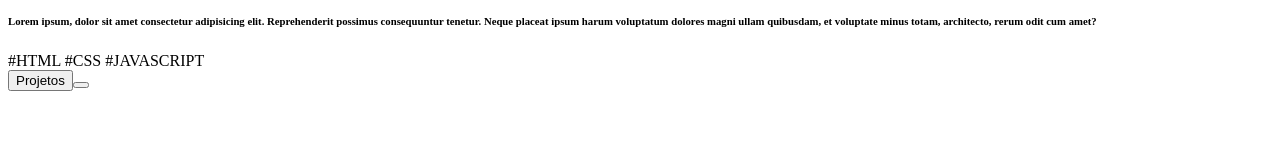
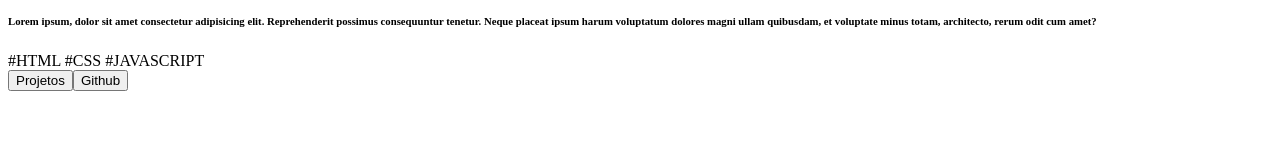
Before and after one commit to RenatoFBabi/exemplo7, a React (Vite) app: page / in a window 1280 px wide. Shown: the part 127-287 px from the top of the page. Built offline with nearby package versions, Linux system fonts and the light colour scheme; the HTML template or start-up script is replaced by a standard one.

Commit message:
Botões atualizados

```diff
--- a/src/components/Home/Home.jsx
+++ b/src/components/Home/Home.jsx
@@ -22,7 +22,9 @@ const Home = ()=>{
     <button className="border rounded-2xl bg-blue-600 text-white shadow-sm p-1 px-2 m-2">
         Projetos
     </button>
-    <button className="border-2 border-blue-600 rounded-2xl text-blue shadow-sm p-1 px-2 m-2"></button>
+    <button className="border-2 border-blue-600 rounded-2xl text-blue shadow-sm p-1 px-2 m-2">
+        Github
+    </button>
 </div>
 
         </div>
```
